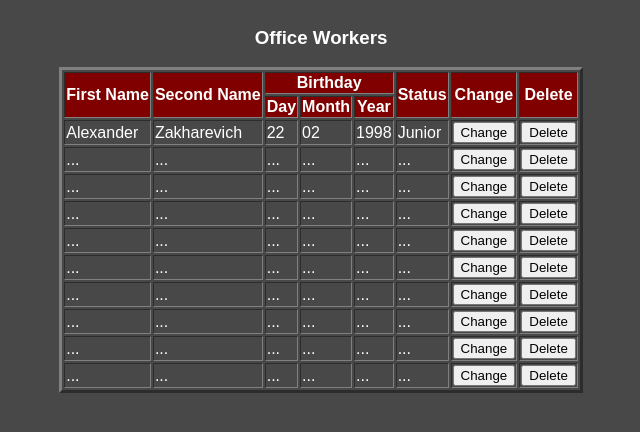
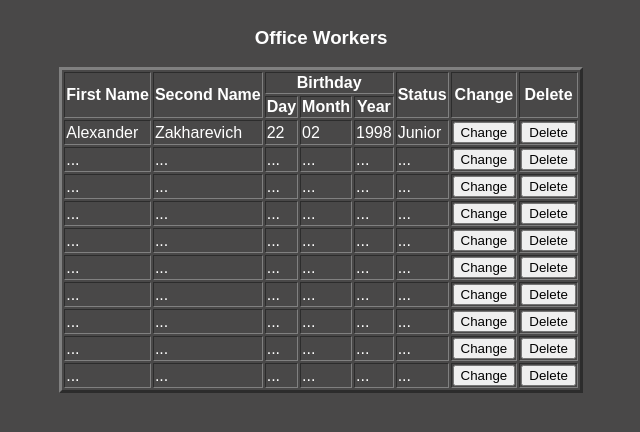
Before and after one commit to AliaksandrZakharevich/js_courses, a plain HTML site: page js_courses/hw 1/1 task/items.html in a window 1280 px wide. Shown: the whole page, without its empty margins (319-959 px from the left). Drawn offline with Linux system fonts and the light colour scheme.

Commit message:
Update items.html

```diff
--- a/js_courses/hw 1/1 task/items.html
+++ b/js_courses/hw 1/1 task/items.html
@@ -15,7 +15,7 @@
         <div align = center>
           <table border = "3">
                 <caption><h3>Office Workers</h3></caption>
-                <tr style ="background: maroon;">
+                <tr>
                     <th rowspan="2">First Name</th>
                     <th rowspan="2">Second Name</th>
                     <th colspan="3">Birthday</th>
@@ -23,7 +23,7 @@
                     <th rowspan="2">Change</th>
                     <th rowspan="2">Delete</th>
                 </tr>
-                <tr style ="background: maroon;">
+                <tr>
                     <th>Day</th>
                     <th>Month</th>
                     <th>Year</th>
```
